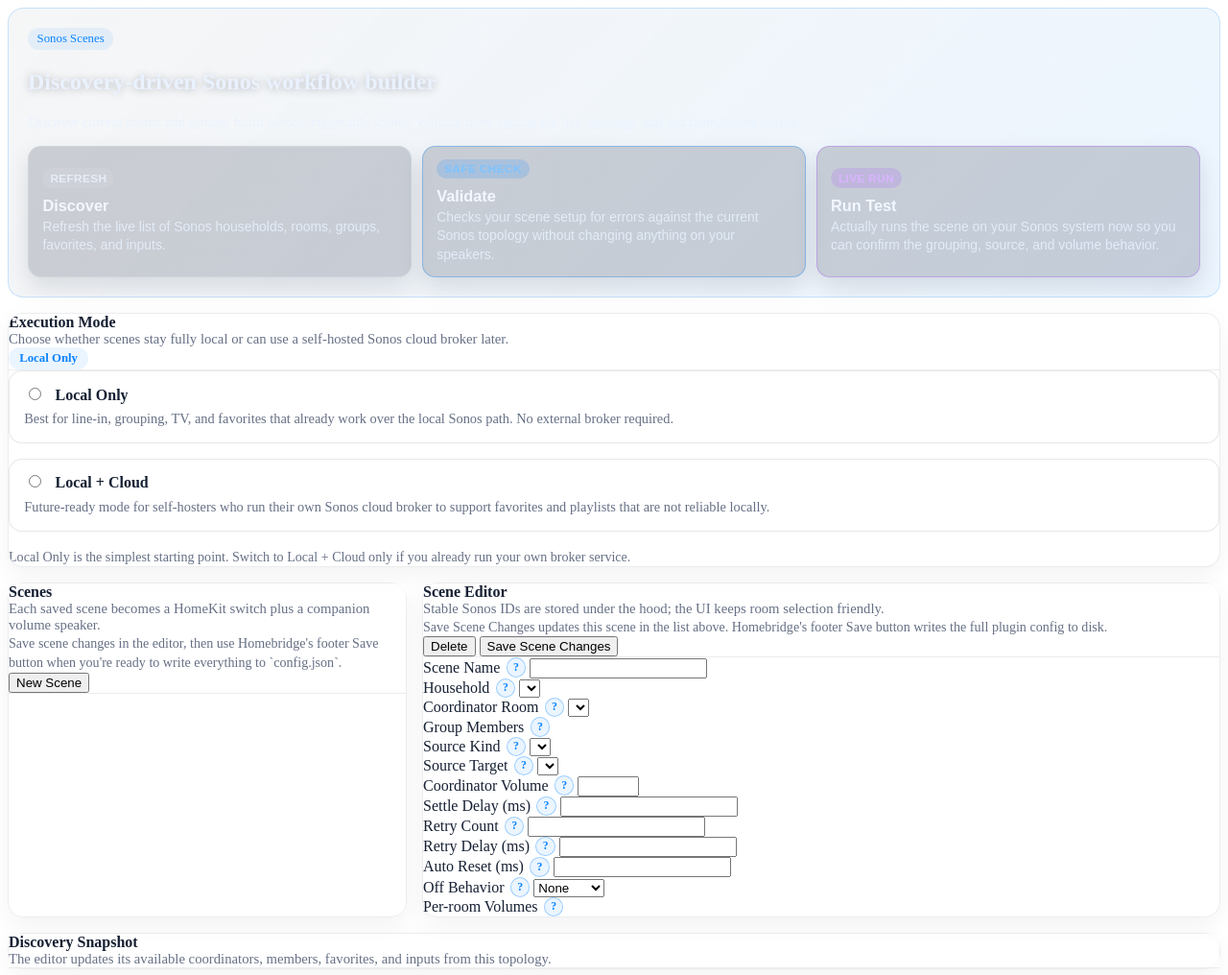
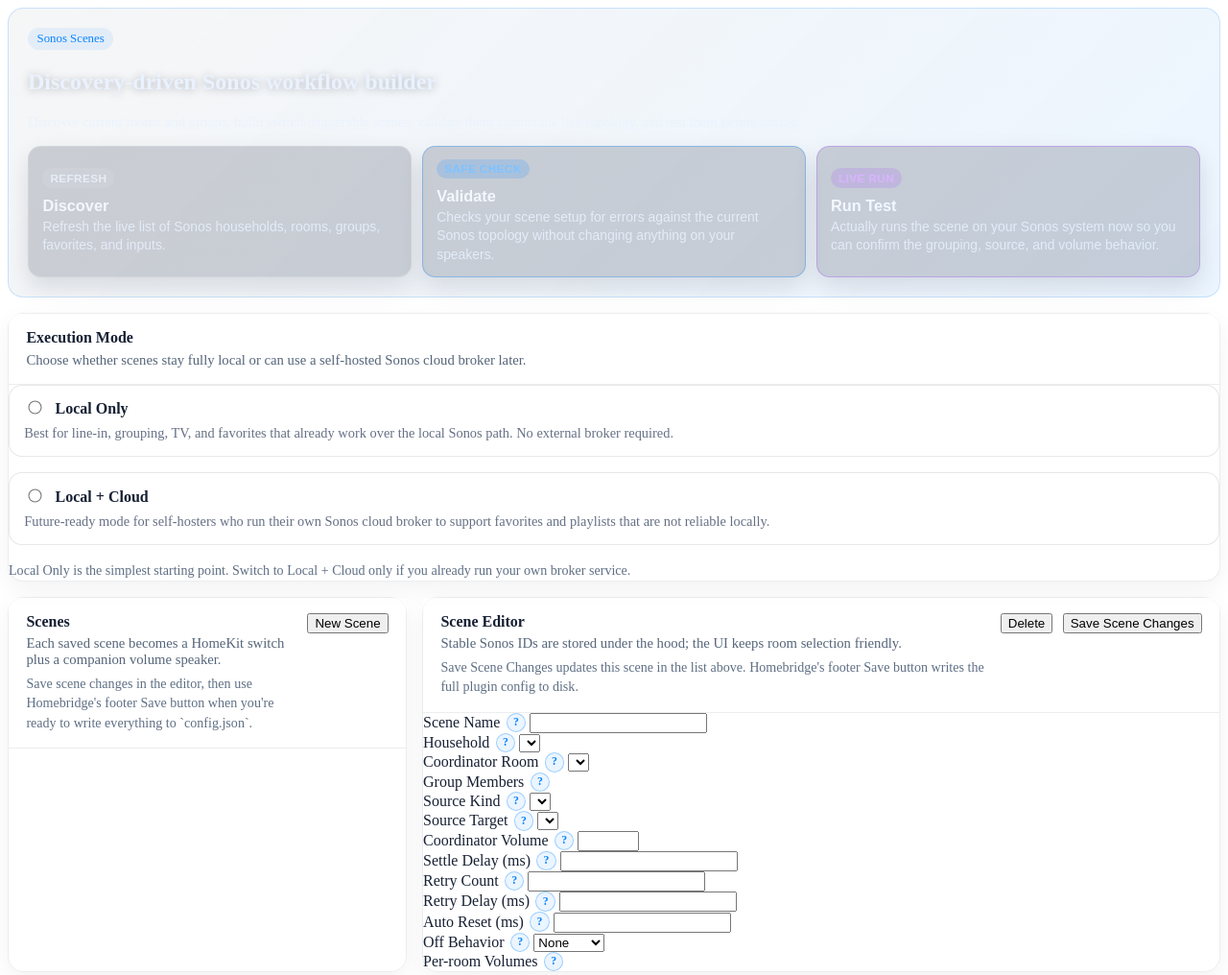
Before and after one commit to applemanj/homebridge-sonos-scenes, a website: page homebridge-ui/public/index.html in a window 1280 px wide. Shown: the top 1016 px of the page at 96% size. Drawn offline with Linux system fonts and the light colour scheme.

Commit message:
Prepare 0.1.6 UI polish and branding assets

```diff
--- a/homebridge-ui/public/index.html
+++ b/homebridge-ui/public/index.html
@@ -37,12 +37,40 @@
     border: 1px solid rgba(22, 32, 51, 0.08);
     box-shadow: 0 8px 24px rgba(15, 23, 42, 0.05);
     background: white;
-    overflow: hidden;
+    overflow: visible;
   }
 
   .scene-mode-panel .card-header {
     border-bottom: 1px solid rgba(22, 32, 51, 0.08);
     background: rgba(255, 255, 255, 0.65);
+  }
+
+  .scene-section-header {
+    display: flex;
+    flex-wrap: wrap;
+    align-items: flex-start;
+    justify-content: space-between;
+    gap: 0.85rem 1rem;
+    padding: 1rem 1.15rem;
+  }
+
+  .scene-section-header-copy {
+    display: grid;
+    gap: 0.35rem;
+    min-width: 0;
+    flex: 1 1 260px;
+  }
+
+  .scene-section-actions {
+    display: flex;
+    flex-wrap: wrap;
+    gap: 0.65rem;
+    align-items: center;
+    justify-content: flex-end;
+  }
+
+  .scene-section-actions .btn {
+    white-space: nowrap;
   }
 
   .scene-mode-panel .card-body {
@@ -66,6 +94,8 @@
 
   .scene-mode-choice input {
     margin-right: 0.65rem;
+    accent-color: var(--scene-accent);
+    transform: scale(1.08);
   }
 
   .scene-mode-choice-title {
@@ -148,7 +178,7 @@
 
   .scene-card .scene-help,
   .scene-mode-panel .scene-help {
-    color: #667085;
+    color: #556579;
   }
 
   .scene-list button {
@@ -334,7 +364,7 @@
   }
 
   .scene-inline-note {
-    color: #667085;
+    color: #5f6f84;
     font-size: 0.88rem;
     line-height: 1.45;
   }
@@ -344,10 +374,10 @@
     align-items: center;
     gap: 0.4rem;
     flex-wrap: wrap;
+    position: relative;
   }
 
   .scene-info-tag {
-    position: relative;
     display: inline-flex;
     align-items: center;
     justify-content: center;
@@ -370,10 +400,11 @@
 
   .scene-tooltip {
     position: absolute;
-    top: 50%;
-    left: calc(100% + 0.55rem);
-    transform: translateY(-50%);
-    width: min(320px, 70vw);
+    top: calc(100% + 0.45rem);
+    left: 0;
+    transform: none;
+    width: min(320px, calc(100vw - 4rem));
+    max-width: 100%;
     padding: 0.65rem 0.75rem;
     border-radius: 0.7rem;
     border: 1px solid rgba(170, 198, 255, 0.28);
@@ -398,15 +429,6 @@
   @media (max-width: 960px) {
     .scene-grid {
       grid-template-columns: 1fr;
-    }
-  }
-
-  @media (max-width: 720px) {
-    .scene-tooltip {
-      top: calc(100% + 0.45rem);
-      left: 0;
-      transform: none;
-      width: min(280px, 78vw);
     }
   }
 </style>
@@ -444,12 +466,11 @@
 
   <section class="scene-mode-grid">
     <section class="scene-mode-panel card scene-card">
-      <div class="card-header d-flex justify-content-between align-items-center">
-        <div>
+      <div class="card-header scene-section-header">
+        <div class="scene-section-header-copy">
           <strong>Execution Mode</strong>
           <div class="scene-help">Choose whether scenes stay fully local or can use a self-hosted Sonos cloud broker later.</div>
         </div>
-        <div id="cloud-mode-pill" class="scene-status-pill local">Local Only</div>
       </div>
       <div class="card-body d-grid gap-3">
         <label class="scene-mode-choice" data-mode-choice="local_only">
@@ -539,13 +560,15 @@
 
   <div class="scene-grid">
     <section class="card scene-card">
-      <div class="card-header d-flex justify-content-between align-items-center">
-        <div>
+      <div class="card-header scene-section-header">
+        <div class="scene-section-header-copy">
           <strong>Scenes</strong>
           <div class="scene-help">Each saved scene becomes a HomeKit switch plus a companion volume speaker.</div>
           <div class="scene-inline-note mt-2">Save scene changes in the editor, then use Homebridge&apos;s footer Save button when you&apos;re ready to write everything to `config.json`.</div>
         </div>
-        <button class="btn btn-sm btn-outline-primary" id="new-scene-button" type="button">New Scene</button>
+        <div class="scene-section-actions">
+          <button class="btn btn-sm btn-outline-primary" id="new-scene-button" type="button">New Scene</button>
+        </div>
       </div>
       <div class="card-body">
         <div id="scene-list" class="scene-list"></div>
@@ -553,13 +576,13 @@
     </section>
 
     <section class="card scene-card">
-      <div class="card-header d-flex justify-content-between align-items-center">
-        <div>
+      <div class="card-header scene-section-header">
+        <div class="scene-section-header-copy">
           <strong>Scene Editor</strong>
           <div class="scene-help">Stable Sonos IDs are stored under the hood; the UI keeps room selection friendly.</div>
           <div class="scene-inline-note mt-2">Save Scene Changes updates this scene in the list above. Homebridge&apos;s footer Save button writes the full plugin config to disk.</div>
         </div>
-        <div class="d-flex gap-2">
+        <div class="scene-section-actions">
           <button class="btn btn-sm btn-outline-danger" id="delete-scene-button" type="button">Delete</button>
           <button class="btn btn-sm btn-primary" id="save-scene-button" type="button">Save Scene Changes</button>
         </div>
@@ -791,7 +814,6 @@
       testButton: document.getElementById("test-button"),
       cloudModeInputs: Array.from(document.querySelectorAll("input[name='cloud-mode']")),
       cloudModeChoices: Array.from(document.querySelectorAll("[data-mode-choice]")),
-      cloudModePill: document.getElementById("cloud-mode-pill"),
       cloudBrokerPanel: document.getElementById("cloud-broker-panel"),
       cloudBrokerCopy: document.getElementById("cloud-broker-copy"),
       cloudBrokerFields: document.getElementById("cloud-broker-fields"),
@@ -1021,8 +1043,6 @@
       });
 
       const isHybrid = cloud.mode === "local_plus_cloud";
-      elements.cloudModePill.textContent = isHybrid ? "Local + Cloud" : "Local Only";
-      elements.cloudModePill.className = `scene-status-pill ${isHybrid ? "pending" : "local"}`;
       elements.cloudBrokerPanel.classList.toggle("scene-cloud-hidden", !isHybrid);
       elements.cloudBrokerCopy.textContent = isHybrid
         ? "Only needed if you run your own broker. The settings below stay with this plugin config and are ignored whenever Local Only is active."
--- a/package.json
+++ b/package.json
@@ -1,6 +1,6 @@
 {
   "name": "homebridge-sonos-scenes",
-  "version": "0.1.5",
+  "version": "0.1.6",
   "description": "Homebridge plugin for Sonos workflow scenes and orchestration.",
   "author": "applemanj",
   "homepage": "https://github.com/applemanj/homebridge-sonos-scenes#readme",
```
Also changed, not shown: README.md, docs/assets/homebridge-sonos-scenes-icon-256x256.png (added), docs/assets/homebridge-sonos-scenes-icon-512x512.png (added), 1 other file.
